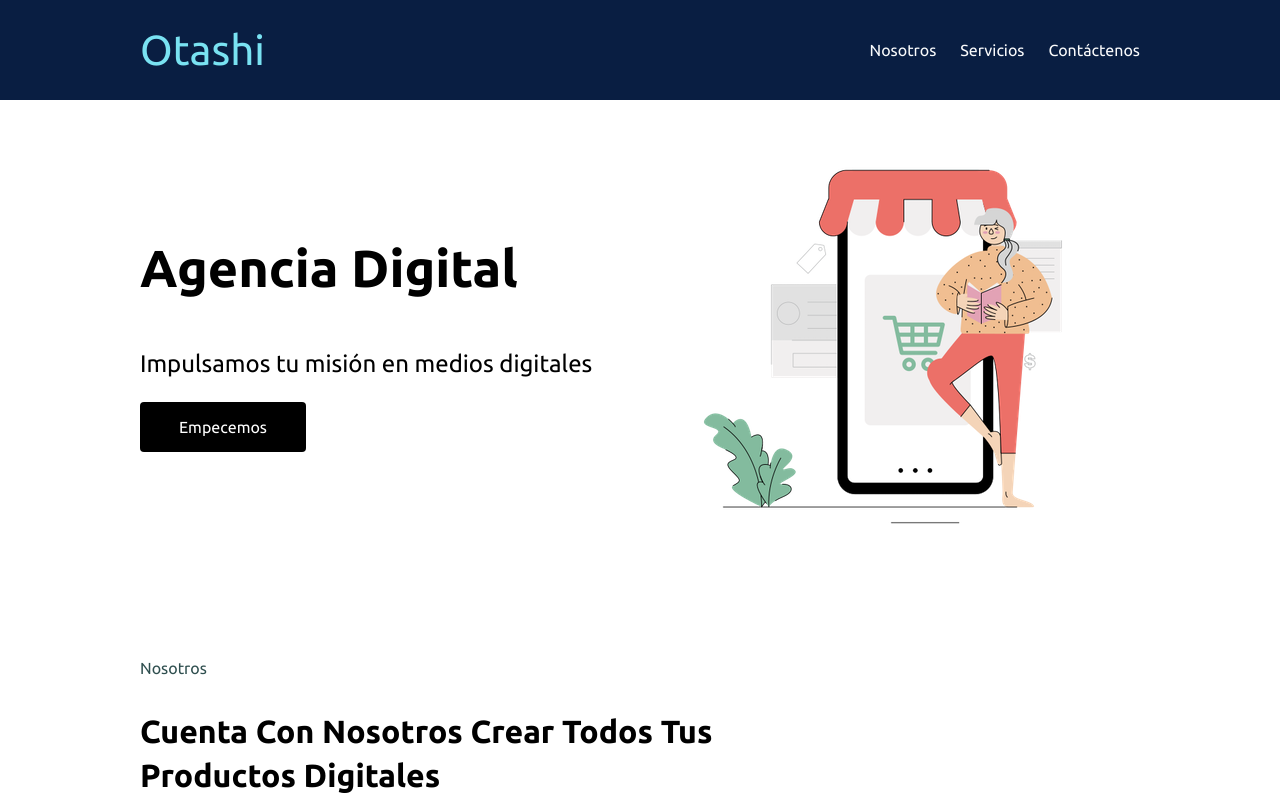
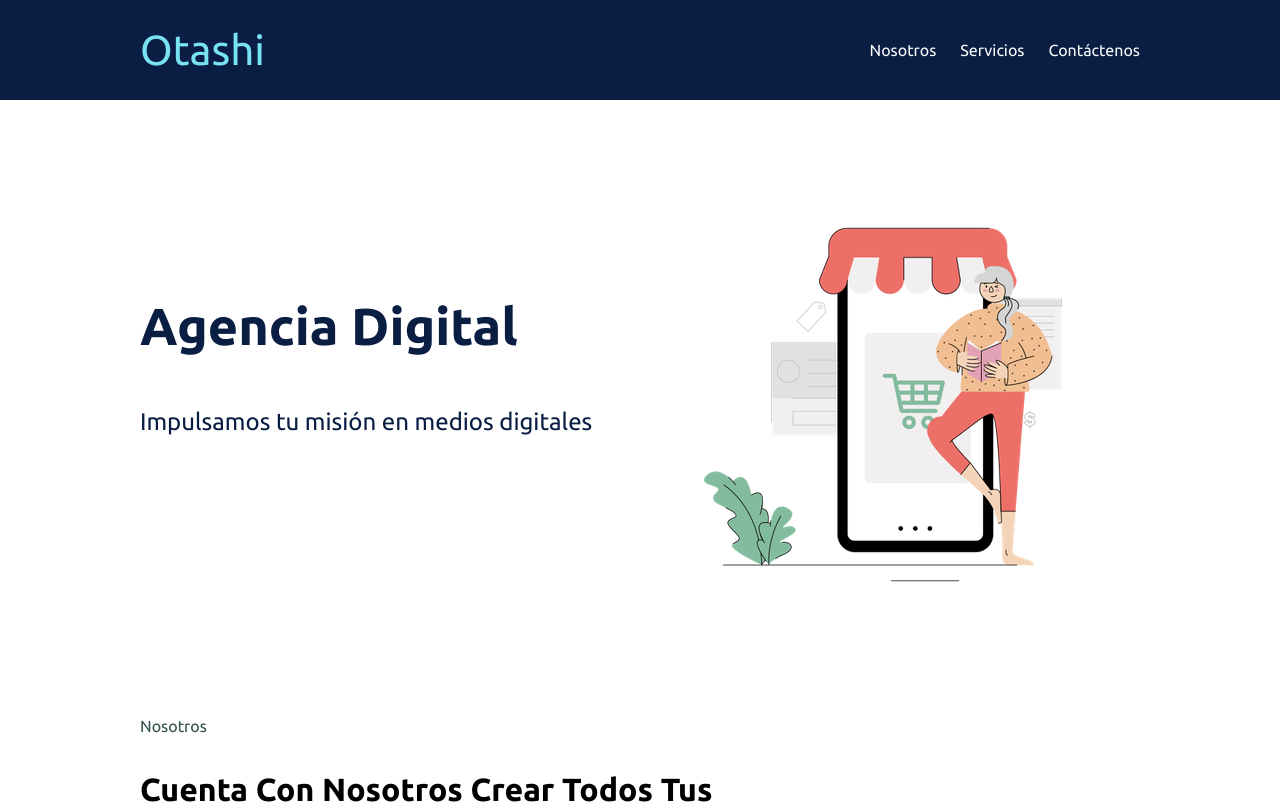
Before and after one commit to otashi/otashi-website, a React (Create React App) app: page / in a window 1280 px wide. Shown: the top 804 px of the page. Built offline with nearby package versions, Linux system fonts and the light colour scheme.

Commit message:
refactor/ margin-top increased and use Button

```diff
--- a/src/sections/Intro/index.jsx
+++ b/src/sections/Intro/index.jsx
@@ -5,12 +5,12 @@ import {
   StyledIntroTextContainer,
   StyledIntroTitle,
   StyledIntroSubtitle,
-  StyledIntroAnchor,
   StyledIntroFigure,
   StyledIntroImage,
 } from "./styles";
 
 import heroImage from "../../assets/Hero.png";
+import { AnchorButton } from "../../components/Buttons";
 
 const IntroContainer = () => {
   return (
@@ -20,7 +20,7 @@ const IntroContainer = () => {
         <StyledIntroSubtitle>
           Impulsamos tu misión en medios digitales
         </StyledIntroSubtitle>
-        <StyledIntroAnchor href="#contact">Empecemos</StyledIntroAnchor>
+        <AnchorButton label="Contáctanos" href="#contact" />
       </StyledIntroTextContainer>
       <StyledIntroFigure>
         <StyledIntroImage src={heroImage} alt="" />
--- a/src/sections/Intro/styles.js
+++ b/src/sections/Intro/styles.js
@@ -3,6 +3,8 @@ import styled from "styled-components";
 const StyledIntroContainer = styled.section`
   display: grid;
   grid-template-columns: repeat(2, 1fr);
+  margin: 90px 0 0;
+  color: var(--n900);
 `;
 
 const StyledIntroTextContainer = styled.div`
@@ -20,17 +22,6 @@ const StyledIntroSubtitle = styled.p`
   font-size: 24px;
 `;
 
-const StyledIntroAnchor = styled.a`
-  width: 150px;
-  padding: 16px 8px;
-  border-radius: 4px;
-  text-align: center;
-  display: inline;
-  background-color: black;
-  color: white;
-  text-decoration: none;
-`;
-
 const StyledIntroFigure = styled.figure``;
 
 const StyledIntroImage = styled.img``;
@@ -40,7 +31,6 @@ export {
   StyledIntroTextContainer,
   StyledIntroTitle,
   StyledIntroSubtitle,
-  StyledIntroAnchor,
   StyledIntroFigure,
   StyledIntroImage,
 };
```
